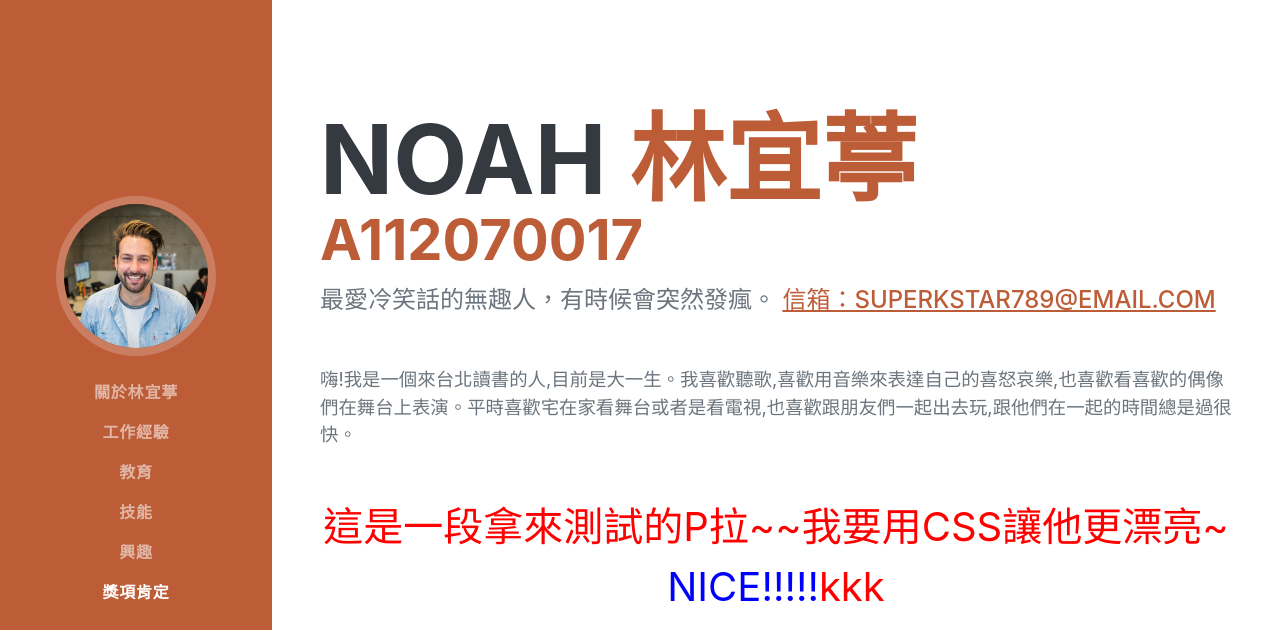
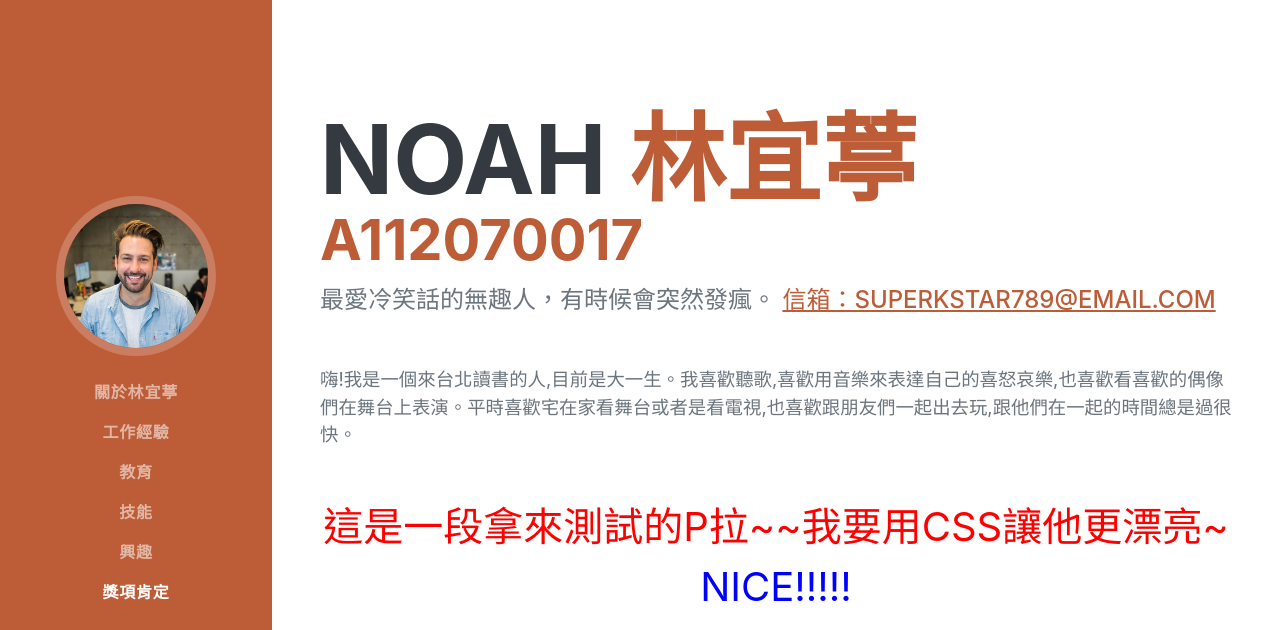
Before and after one commit to katiewuhua/lionpog.github.io, a plain HTML site: page index.html in a window 1280 px wide. Shown: the top 630 px of the page. Drawn offline with nearby package versions, Linux system fonts and the light colour scheme; a web font is replaced by a local one.

Commit message:
Update index.html

```diff
--- a/index.html
+++ b/index.html
@@ -50,7 +50,7 @@
                         <a href="mailto:superkstar789@email.com">信箱：superkstar789@email.com</a>
                     </div>
                     <p class="lead mb-5">嗨!我是一個來台北讀書的人,目前是大一生。我喜歡聽歌,喜歡用音樂來表達自己的喜怒哀樂,也喜歡看喜歡的偶像們在舞台上表演。平時喜歡宅在家看舞台或者是看電視,也喜歡跟朋友們一起出去玩,跟他們在一起的時間總是過很快。</p>
-                    <p class="redred">這是一段拿來測試的P拉~~我要用CSS讓他更漂亮~ <span class="blueblue">NICE!!!!!</span>kkk</p>
+                    <p class="redred">這是一段拿來測試的P拉~~我要用CSS讓他更漂亮~ <span class="blueblue">NICE!!!!!</span></p>
                     <div class="social-icons">
                         <a class="social-icon" href="#!"><i class="fab fa-linkedin-in"></i></a>
                         <a class="social-icon" href="#!"><i class="fab fa-github"></i></a>
```
